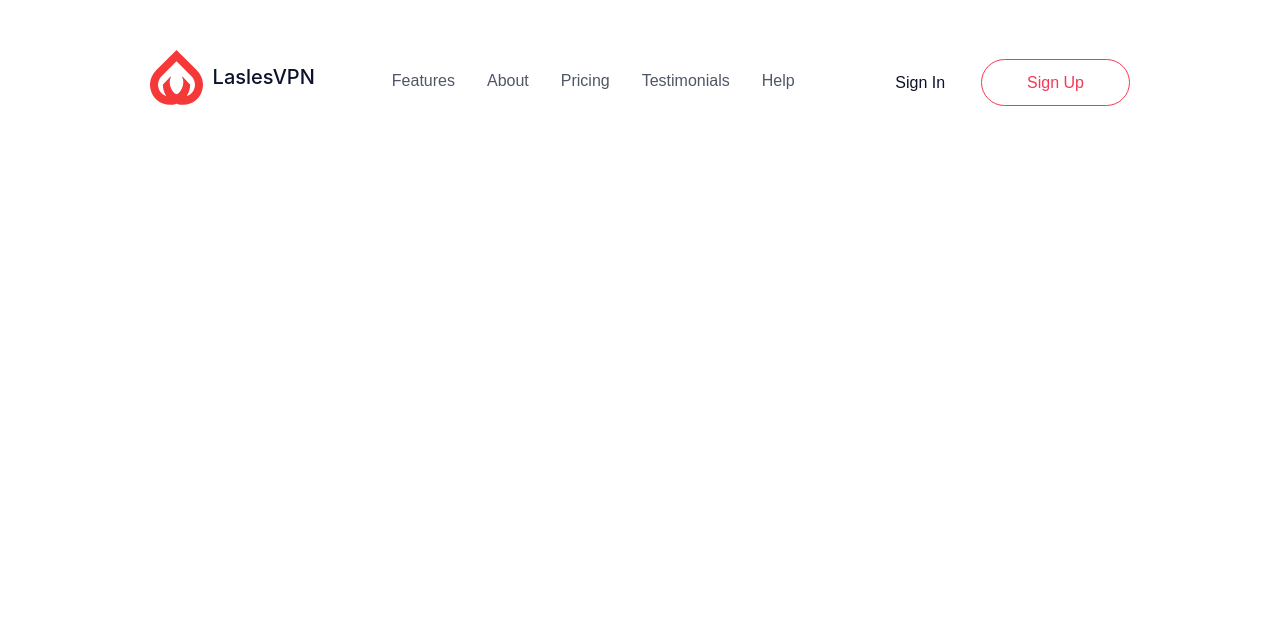
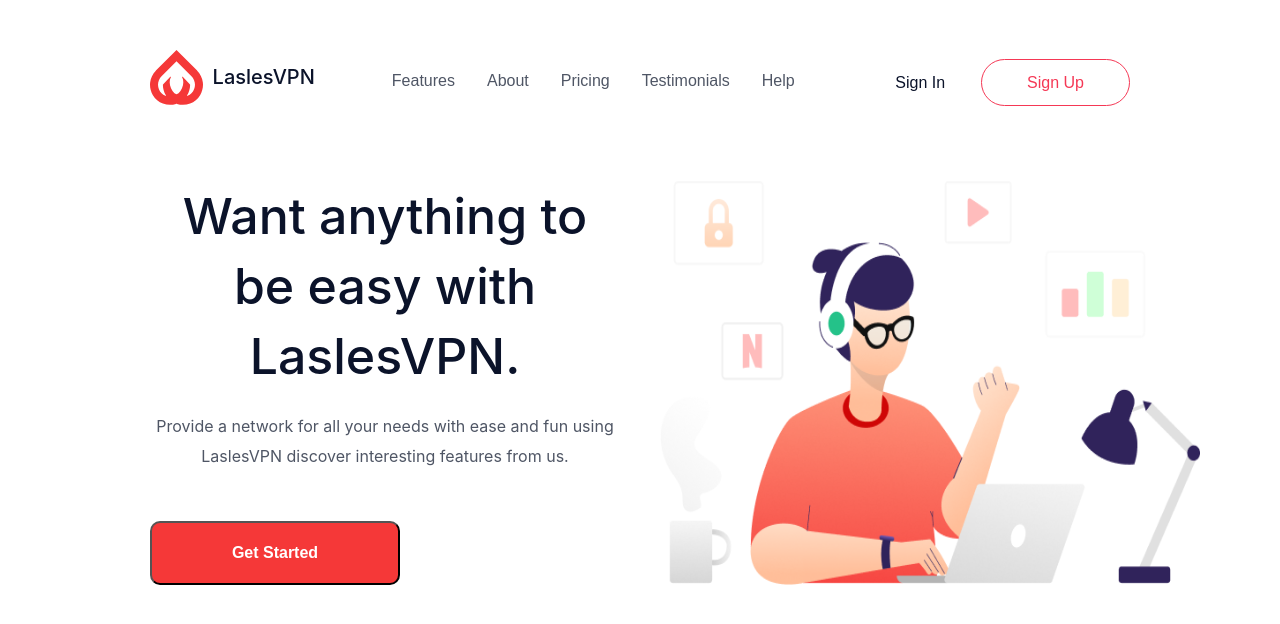
Before and after one commit to mrbasirian/landing-page, a React (Create React App) app: page / in a window 1280 px wide. Shown: the top 624 px of the page. Built offline with nearby package versions, Linux system fonts and the light colour scheme.

Commit message:
add Heading box and heading img

```diff
--- a/src/App.js
+++ b/src/App.js
@@ -2,11 +2,13 @@
 import React from "react";
 
 import Header from "./components/header/header.componets";
+import Heading from "./components/heading-main/heading-main.component";
 
 function App() {
   return (
     <div className="App">
       <Header />
+      <Heading />
     </div>
   );
 }
--- /dev/null
+++ b/src/components/heading-main/heading-main.component.jsx
@@ -0,0 +1,32 @@
+import React from "react";
+
+import Headingimage from "../../assets/heading-image.png";
+
+import {
+  HeadingContainer,
+  HeadingTextBox,
+  HeadingMainText,
+  HeadingSubText,
+  ButtonIcon,
+  HeadingImage,
+} from "./heading-main.styles";
+
+const Heading = () => {
+  return (
+    <HeadingContainer>
+      <HeadingTextBox>
+        <HeadingMainText>
+          Want anything to be easy with LaslesVPN.
+        </HeadingMainText>
+        <HeadingSubText>
+          Provide a network for all your needs with ease and fun using LaslesVPN
+          discover interesting features from us.
+        </HeadingSubText>
+        <ButtonIcon>Get Started</ButtonIcon>
+      </HeadingTextBox>
+      <HeadingImage src={Headingimage} alt="heading-image" />
+    </HeadingContainer>
+  );
+};
+
+export default Heading;
--- /dev/null
+++ b/src/components/heading-main/heading-main.styles.jsx
@@ -0,0 +1,51 @@
+import styled from "styled-components";
+
+export const HeadingContainer = styled.div`
+  display: flex;
+  justify-content: space-between;
+  margin-top: 75px;
+  gap: 40px;
+`;
+
+export const HeadingTextBox = styled.div`
+  display: flex;
+  flex-direction: column;
+`;
+
+export const HeadingMainText = styled.div`
+  font-style: normal;
+  font-weight: 500;
+  font-size: 50px;
+  line-height: 70px;
+  color: #0b132a;
+  margin-left: 150px;
+`;
+
+export const HeadingSubText = styled.span`
+  font-style: normal;
+  font-weight: normal;
+  font-size: 16px;
+  line-height: 30px;
+  color: #4f5665;
+  margin-left: 150px;
+  margin-top: 20px;
+`;
+
+export const ButtonIcon = styled.button`
+  font-style: normal;
+  font-weight: bold;
+  font-size: 16px;
+  line-height: 25px;
+  color: #ffffff;
+  background: #f53838;
+  border-radius: 10px;
+  padding: 17.5px 77.5px;
+  width: 250px;
+  margin-left: 150px;
+  margin-top: 50px;
+`;
+
+export const HeadingImage = styled.img`
+  margin-right: 80px;
+  width: 540px;
+`;
```
Also changed, not shown: src/assets/heading-image.png (added).
